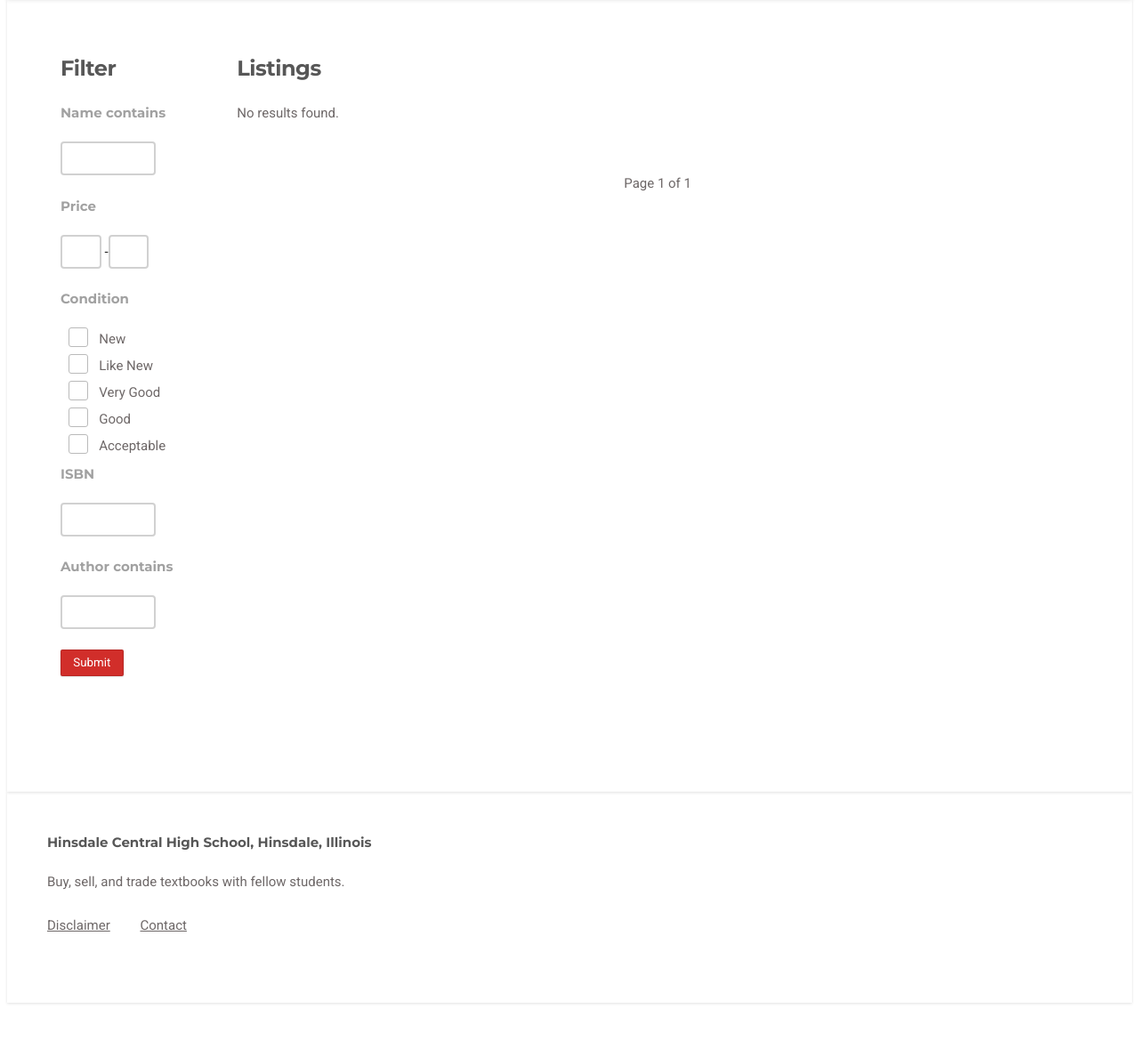
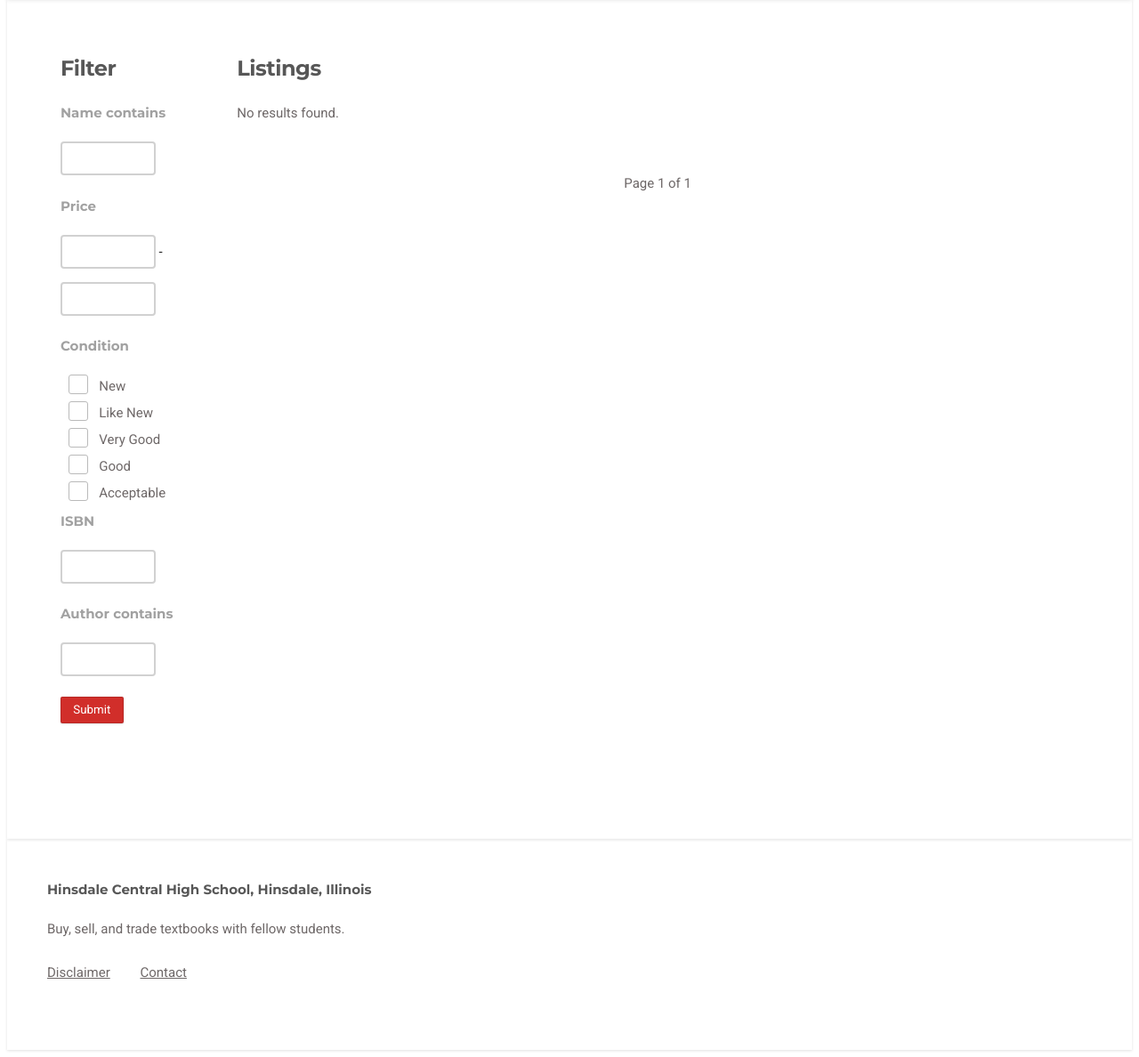
Before and after one commit to somair/hc_book_swap, a Django app: page / in a window 1280 px wide. Shown: the part 110-1298 px from the top of the page at 89% size. Before the commit the page ends 1238 px from the top, so only its background shows below. Run offline with Django 3.2, Linux system fonts and the light colour scheme; data that the repository does not hold is empty; parts of the project's set-up code (start-up, migrations or seed data) failed here and were passed over.

Commit message:
styles: Remove price field styling

```diff
--- a/static/css/style.css
+++ b/static/css/style.css
@@ -85,8 +85,6 @@ a.hc-button-disabled {
 
 .hc-filter input[type=email], .hc-filter input[type=number], .hc-filter input[type=password], .hc-filter input[type=search], .hc-filter input[type=tel], .hc-filter input[type=text], .hc-filter input[type=url], .hc-filter select, .hc-filter textarea {
   width: 70%; }
-.hc-filter #id_price_0, .hc-filter #id_price_1 {
-  width: 30%; }
 .hc-filter .helptext {
   display: block; }
 .hc-filter div {
--- a/static/css/style.scss
+++ b/static/css/style.scss
@@ -123,9 +123,6 @@ a.hc-button-disabled {
   input[type=email],input[type=number],input[type=password],input[type=search],input[type=tel],input[type=text],,input[type=url],select,textarea{
     width: 70%;
   }
-  #id_price_0, #id_price_1{
-    width: 30%;
-  }
   .helptext{
     display: block;
   }
```
